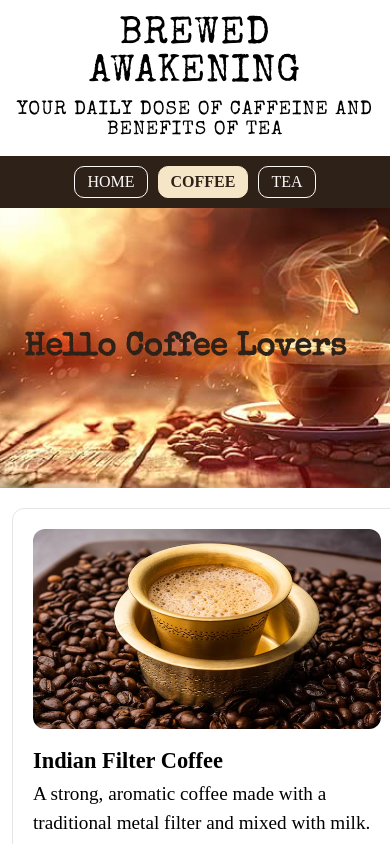
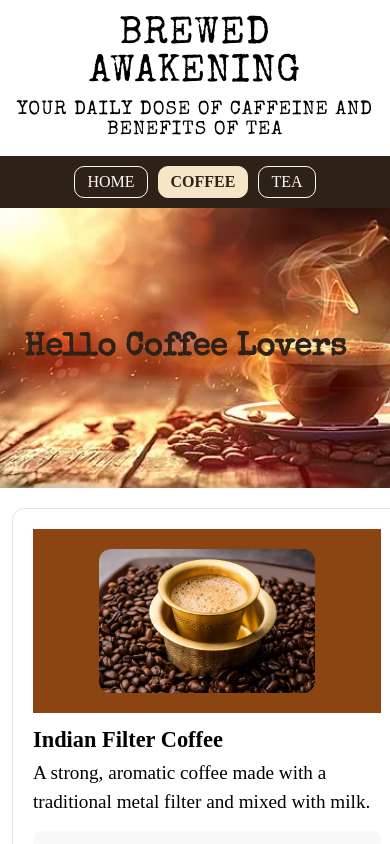
Before and after one commit to sowjanya-gangisetty/React-SPA, a React (Vite) app: page / in a window 390 px wide. Both pictures are taken after a click on the element "COFFEE". Shown: the top 844 px of the page. Built offline with nearby package versions, Linux system fonts and the light colour scheme; a web font is replaced by a local one.

Commit message:
Removed height

```diff
--- a/src/components/CoffeeInfo/coffeeInfo.module.css
+++ b/src/components/CoffeeInfo/coffeeInfo.module.css
@@ -36,10 +36,19 @@
     flex-direction: column;
     gap: 14px;
 }
+.coffeeImg{
+    background-color: saddlebrown;
+    display: flex;
+    justify-content: center;
+    align-items: center;
+    padding: 20px;
+
+}
 .coffeeImg img{
-    height: 250px;
-    width: 90%;
+
+    width: 70%;
     border-radius: 12px;
+
 }
 
 .coffeeTitle {
@@ -96,10 +105,7 @@
         margin: 20px 12px;
         font-size: 1.2rem;
     }
-    .coffeeImg img {
-        height: 200px;
-        width: 100%;
-    }
+
     .coffeeTitle {
         font-size: 1.4rem;
     }
```
